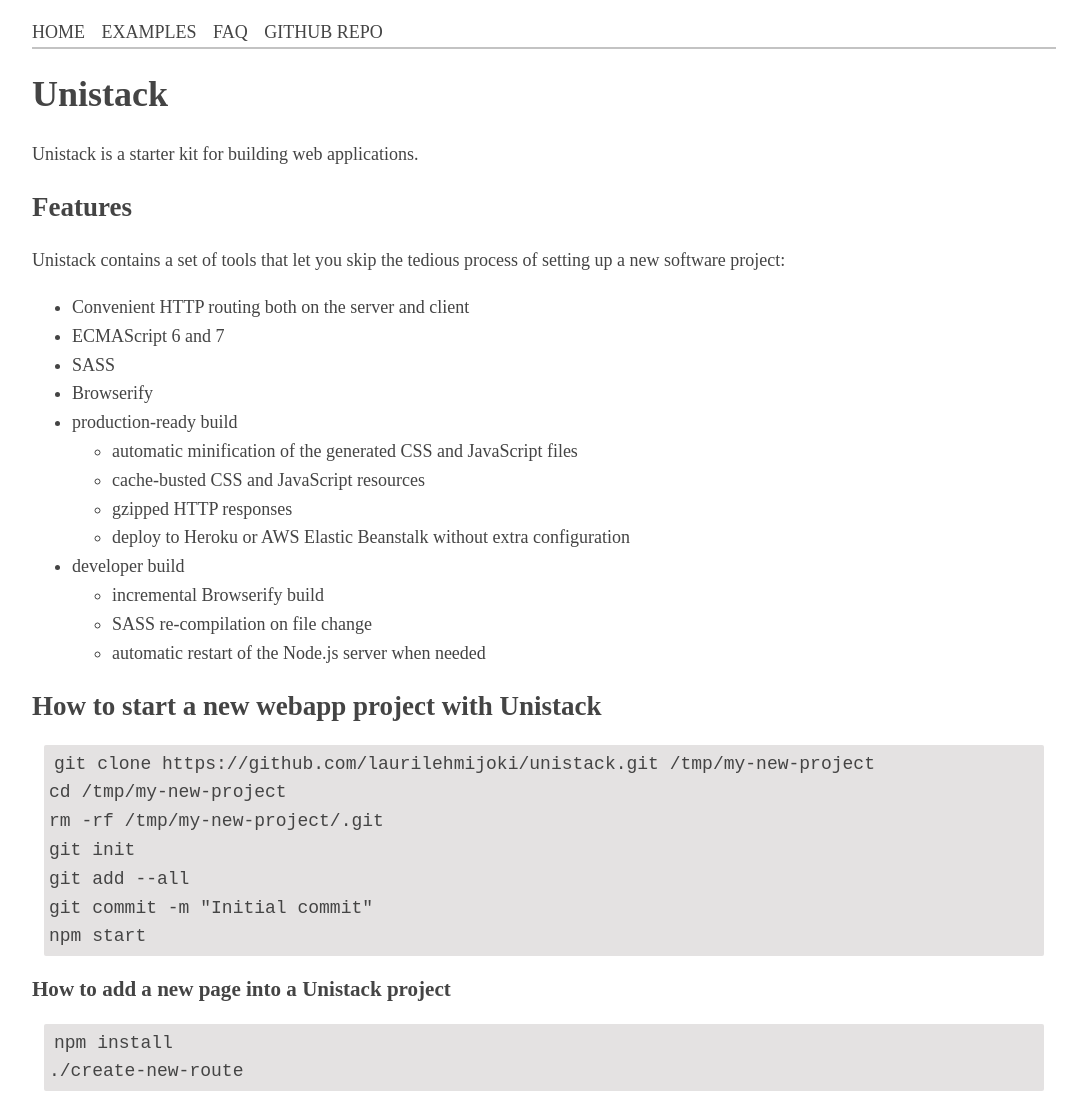
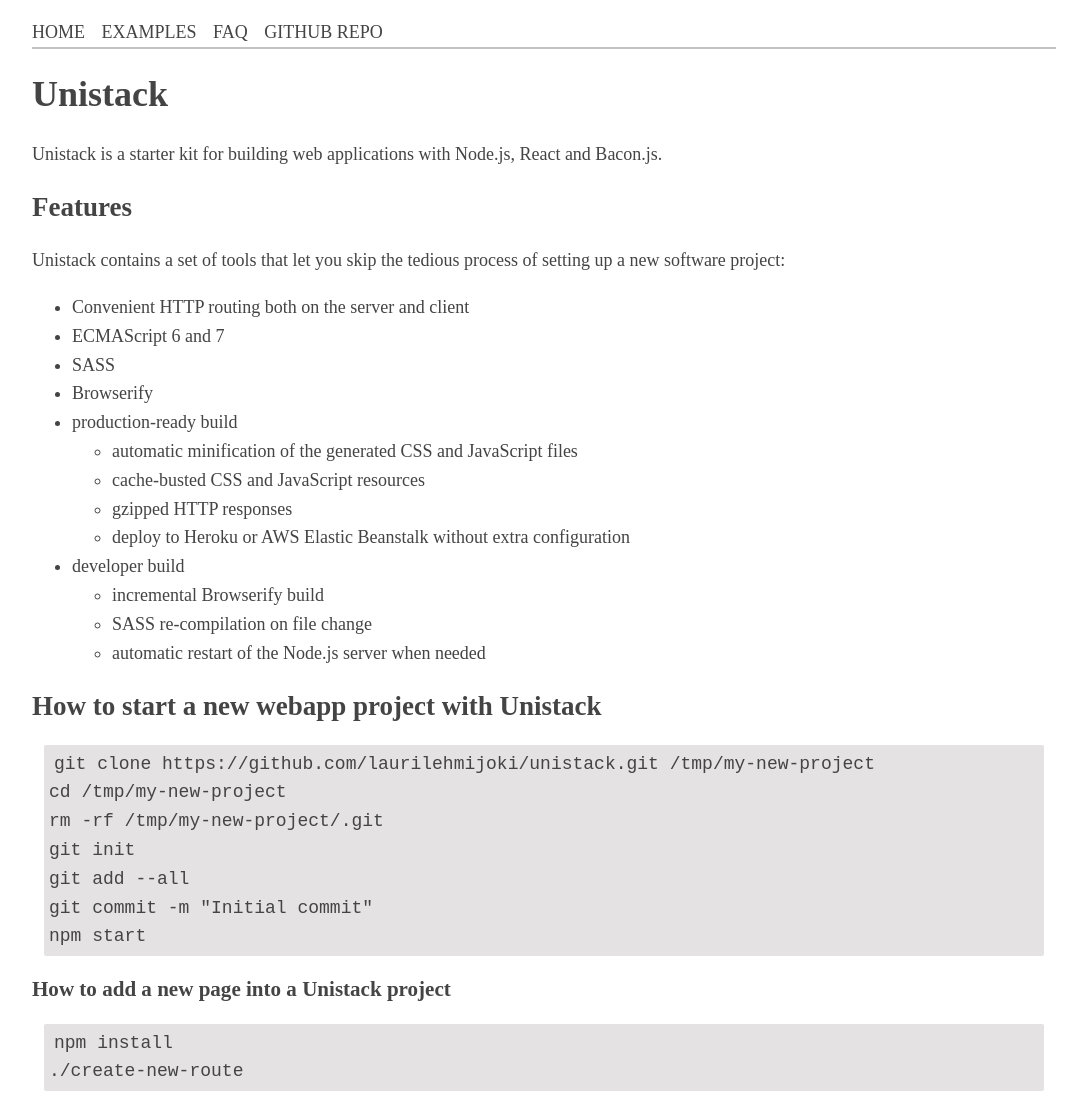
Before and after one commit to laurilehmijoki/unistack, a Jekyll site: the page built from index.md, in a window 1280 px wide. Shown: the whole page, without its empty margins (96-1183 px from the left). Built offline with Jekyll 4.4.1, drawn with Linux system fonts in a browser that asks for light colours.

Commit message:
Mention Node, React and Bacon

```diff
--- a/index.md
+++ b/index.md
@@ -5,7 +5,8 @@
 
 # Unistack
 
-Unistack is a starter kit for building web applications.
+Unistack is a starter kit for building web applications with Node.js, React and
+Bacon.js.
 
 ## Features
 
```
